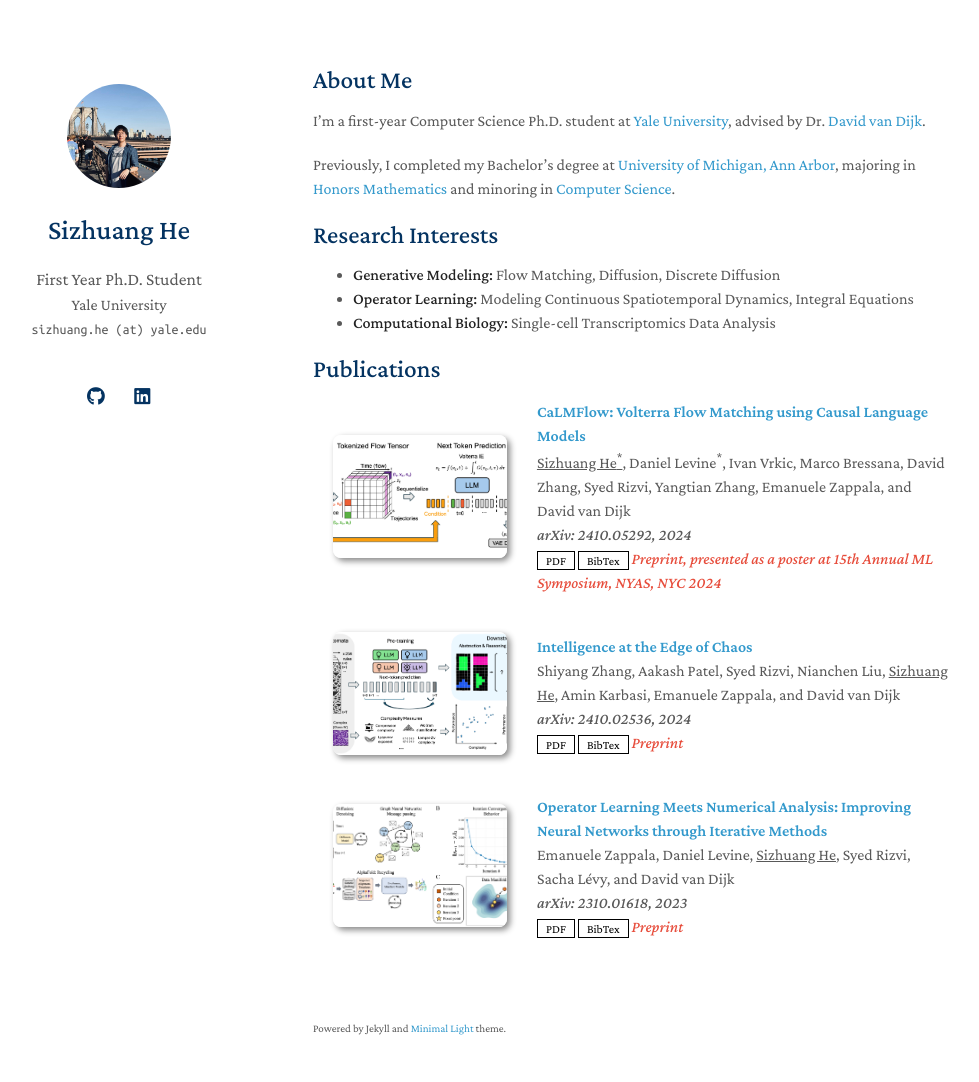
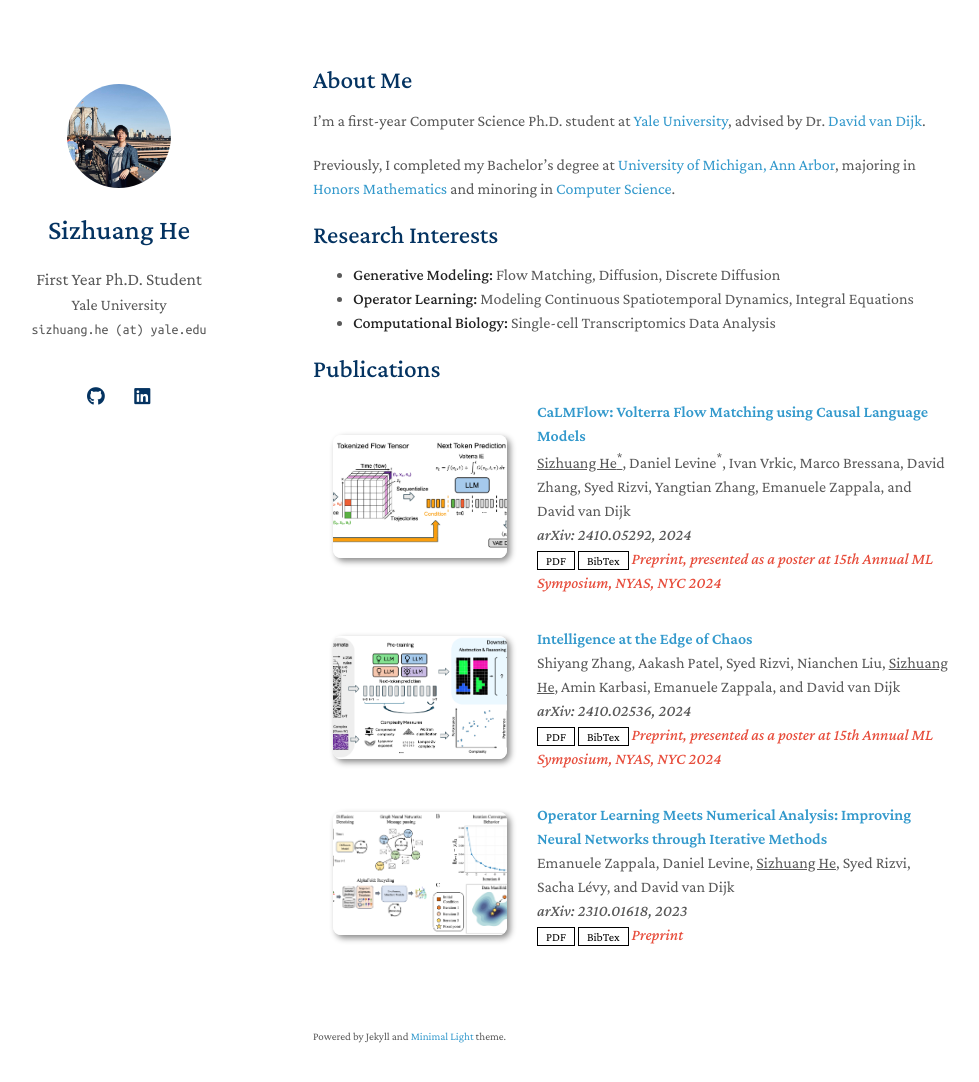
Before and after one commit to SizhuangHe/sizhuanghe.github.io, a Jekyll site: the page built from index.md, in a window 1280 px wide and 1117 px high. Shown: the top 1082 px of the window, without its empty margins (157-1136 px from the left). Built offline with Jekyll 4.4.1, drawn with Linux system fonts in a browser that asks for light colours; a style sheet for code colours, icons or effects is not loaded; our own code applies the rules of GitHub Pages for plain Markdown files.

Commit message:
presentation

```diff
--- a/_data/publications.yml
+++ b/_data/publications.yml
@@ -18,7 +18,7 @@ main:
     # code: https://github.com/MrGiovanni/ContinualLearning
     bibtex: ./assets/bibs/complexity.txt
     image: ./assets/img/complexity.png
-    notes: Preprint
+    notes: Preprint, presented as a poster at 15th Annual ML Symposium, NYAS, NYC 2024
 
   - title: Operator Learning Meets Numerical Analysis&#58; Improving Neural Networks through Iterative Methods
     authors: Emanuele Zappala, Daniel Levine, <u>Sizhuang He</u>, Syed Rizvi, Sacha L&eacute;vy, and David van Dijk
```
